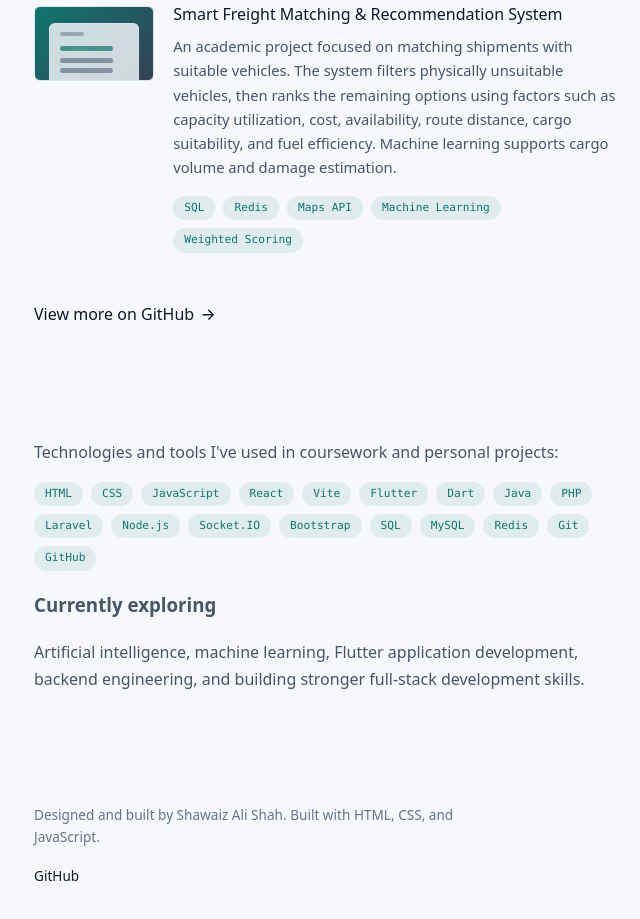
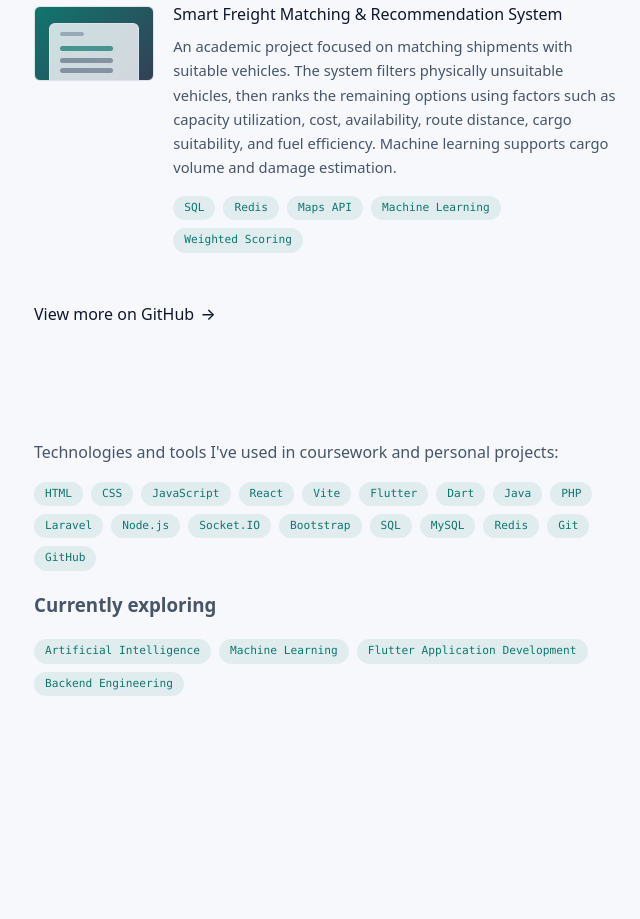
Before and after one commit to Palentoist/Portfolio, a plain HTML site: page index.html in a window 1280 px wide. Shown: the part 1717-2636 px from the top of the page, without its empty margins (584-1224 px from the left). Drawn offline with Linux system fonts and the light colour scheme.

Commit message:
Footer and Future Technologies Polished

```diff
--- a/index.html
+++ b/index.html
@@ -250,16 +250,13 @@
           <li>Git</li>
           <li>GitHub</li>
         </ul>
-        <h3>Currently exploring</h3>
-        <p>Artificial intelligence, machine learning, Flutter application development, backend engineering, and building
-          stronger full-stack development skills.</p>
+        <h3>Currently exploring</h3><ul class="chips">
+          <li>Artificial Intelligence</li>
+          <li>Machine Learning</li>
+          <li>Flutter Application Development</li>
+          <li>Backend Engineering</li>
+        </ul>
       </section>
-
-      <footer class="foot">
-        <p>Designed and built by Shawaiz Ali Shah. Built with HTML, CSS, and JavaScript.</p>
-        <p><a class="inline" href="https://github.com/palentoist" target="_blank" rel="noopener noreferrer">GitHub</a>
-        </p>
-      </footer>
     </main>
   </div>
 
```
